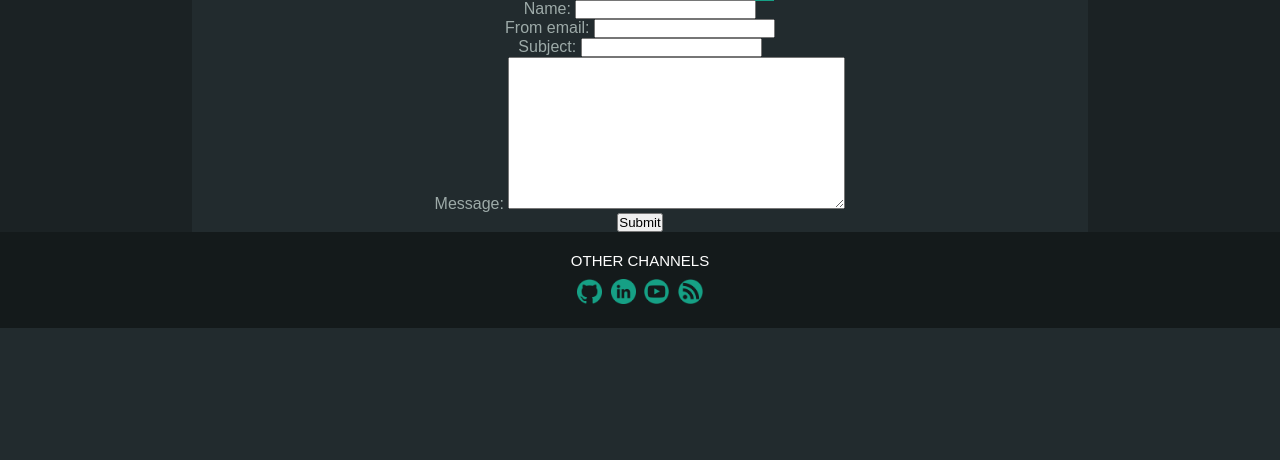
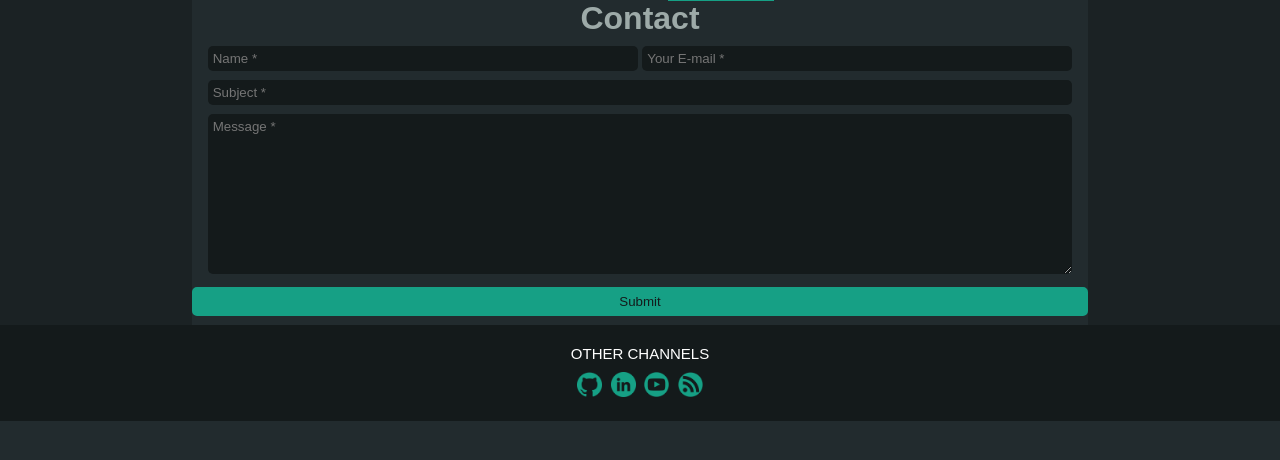
Before and after one commit to chrisdelmoro/personalWebsite, a Django app: page /contact/ in a window 1280 px wide. Shown: the part 58-518 px from the top of the page. Run offline with Django 4.2, Linux system fonts and the light colour scheme.

Commit message:
Basic styling of contact page.

```diff
--- a/contact/forms.py
+++ b/contact/forms.py
@@ -1,7 +1,7 @@
 from django import forms
 
 class ContactForm(forms.Form):
-	name = forms.CharField(max_length=255, required=True)
-	from_email = forms.EmailField(required=True)
-	subject = forms.CharField(required=True)
-	message = forms.CharField(widget=forms.Textarea, required=True)
+	name = forms.CharField(max_length=255, required=True, widget=forms.TextInput(attrs={'class':'text-input-half-width', 'placeholder':'Name *'}))
+	from_email = forms.EmailField(required=True, widget=forms.TextInput(attrs={'class':'text-input-half-width', 'placeholder':'Your E-mail *'}))
+	subject = forms.CharField(required=True, widget=forms.TextInput(attrs={'class':'text-input-full-width', 'placeholder':'Subject *'}))
+	message = forms.CharField(required=True, widget=forms.Textarea(attrs={'class':'text-input-full-width', 'placeholder':'Message *'}))
--- /dev/null
+++ b/contact/static/styles/contact.css
@@ -0,0 +1,44 @@
+.text-input-half-width {
+	background-color: #141a1b;
+	border-style: none;
+	border-radius: 5px;
+	color: white;
+	width: 48%;
+	padding: 5px;
+	margin-top: 1%;
+}
+
+.text-input-full-width {
+	background-color: #141a1b;
+	border-style: none;
+	border-radius: 5px;
+	color: white;
+	width: 96.5%;
+	padding: 5px;
+	margin-top: 1%;
+}
+
+.contact-submit {
+	background-color: #16a085;
+	color: #141a1b;
+	border-color: #16a085;
+	border-radius: 5px;
+	border-style: solid;
+	border-width: 2px;
+	text-decoration: none;
+	cursor: pointer;
+	width: 100%;
+	padding-top: 5px;
+	padding-bottom: 5px;
+	padding-left: 5px;
+	padding-right: 5px;
+	margin-top: 1%;
+	margin-bottom: 1%;
+	vertical-align: top;
+	transition: background-color 0.1s, color 0.1s;
+}
+
+.contact-submit:hover {
+	background-color: #141a1b;
+	color: #16a085;
+}
--- a/contact/templates/contact/contact.html
+++ b/contact/templates/contact/contact.html
@@ -1,14 +1,19 @@
 {% extends 'main.html' %}
 
 {% block content %}
+
+<h1 align="center">Contact</h1>
 
 <div align="center">
 	<form method="POST" action=".">
 		{% csrf_token %}
 
-		{{ form.as_p }}
+		{{ form.name }}
+		{{ form.from_email }}<br>
+		{{ form.subject }}<br>
+		{{ form.message }}
 
-		<button>Submit</button>
+		<button class="contact-submit">Submit</button>
 	</form>
 </div>
 
--- a/templates/main.html
+++ b/templates/main.html
@@ -9,6 +9,7 @@
 	<link rel="stylesheet" type="text/css" media="screen" href="{% static 'styles/navbar.css' %}">
 	<link rel="stylesheet" type="text/css" media="screen" href="{% static 'styles/footer.css' %}">
 	<link rel="stylesheet" type="text/css" media="screen" href="{% static 'styles/blog.css' %}">
+	<link rel="stylesheet" type="text/css" media="screen" href="{% static 'styles/contact.css' %}">
 	<title>Chris's Blog!</title>
 </head>
 <body>
```
